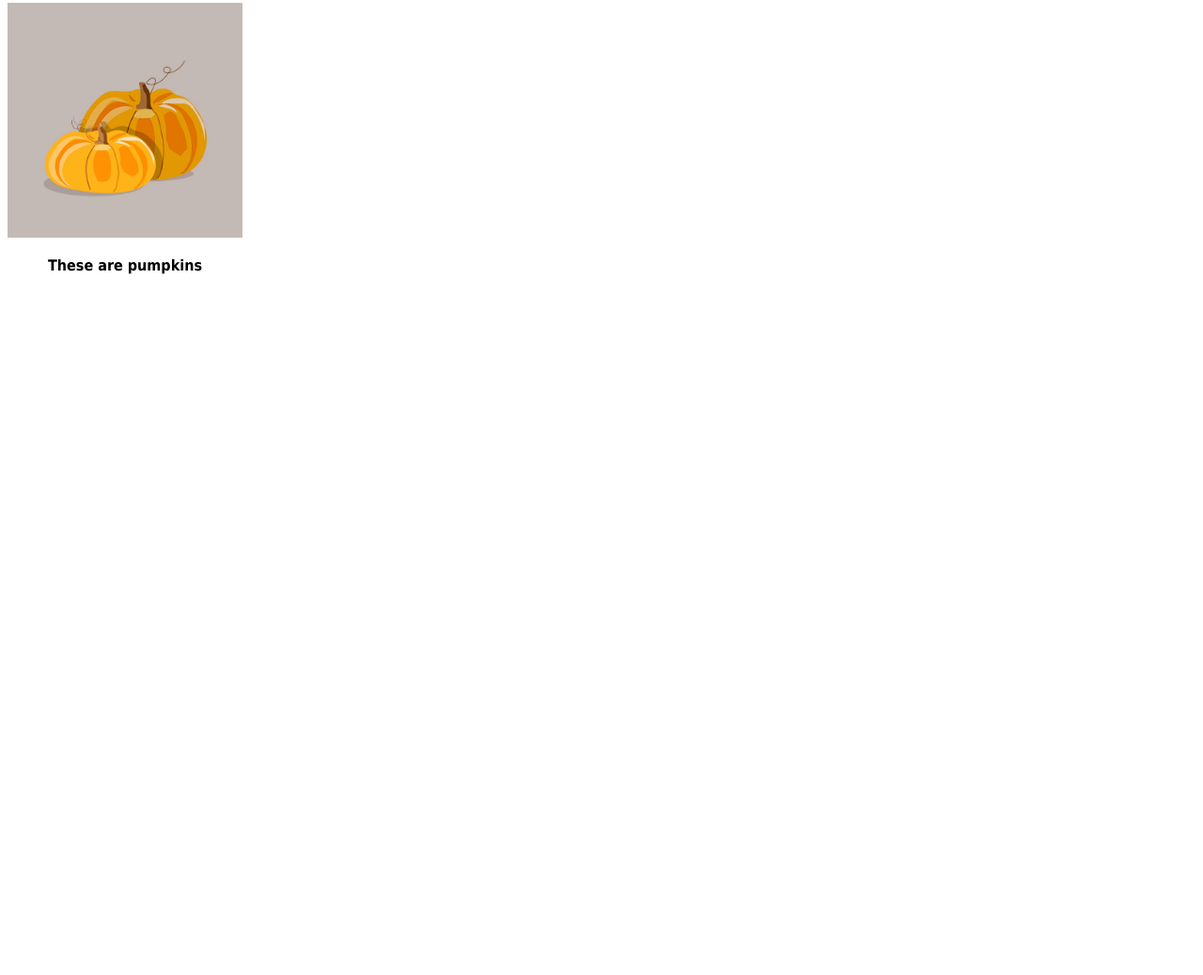
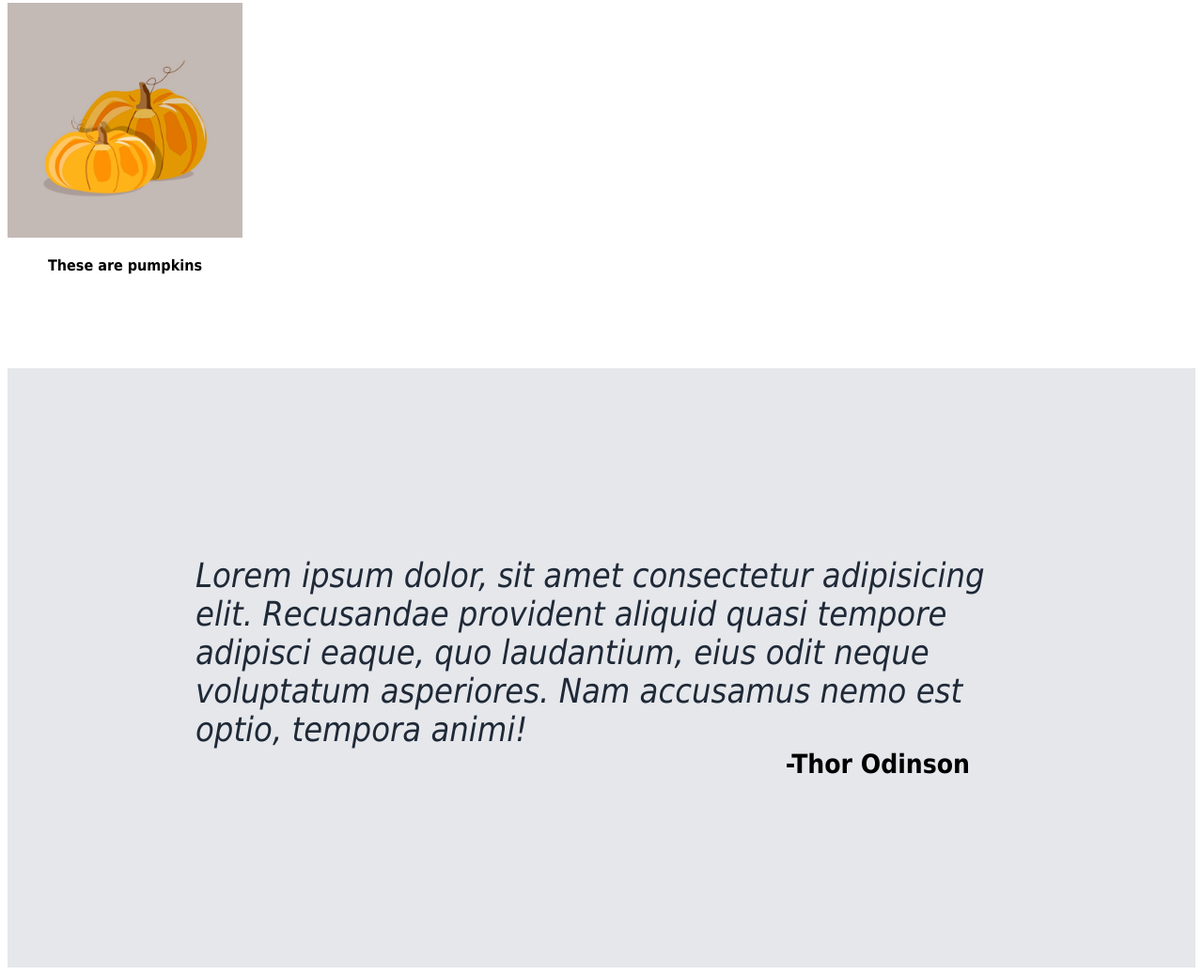
Before and after one commit to alexinferdous/Landing-Page, a plain HTML site: page index.html in a window 1280 px wide. Shown: the part 1025-2063 px from the top of the page at 94% size. Before the commit the page ends 1325 px from the top, so only its background shows below. Drawn offline with Linux system fonts and the light colour scheme.

Commit message:
Complete third section with text

```diff
--- a/css/style.css
+++ b/css/style.css
@@ -123,3 +123,27 @@ body{
     gap: 20px;
     font-weight: 600;
 }
+
+.three {
+    margin-top: 100px;
+    background-color: #E5E7EB;
+    padding: 200px;
+/*    display: flex;
+    align-items: flex-end;
+    flex-direction: column; */
+
+}
+
+.t1 {
+    font-size: 36px;
+    font-style: italic;
+    color: #1f2937;
+
+}
+
+.t2 {
+    font-size:28px;
+    font-weight: 700;
+    padding-right: 40px;
+    text-align: end;
+}
--- a/index.html
+++ b/index.html
@@ -64,5 +64,14 @@
         </div>
 
     </div>
+
+    <div class="three">
+        <div class="t1">Lorem ipsum dolor, sit amet consectetur adipisicing elit. Recusandae provident aliquid  quasi tempore adipisci eaque, quo laudantium, eius odit neque voluptatum asperiores. Nam accusamus nemo est optio, tempora animi!</div>
+        <div class="t2">-Thor Odinson   </div>
+
+
+    </div>
+
+
 </body>
 </html>
```
